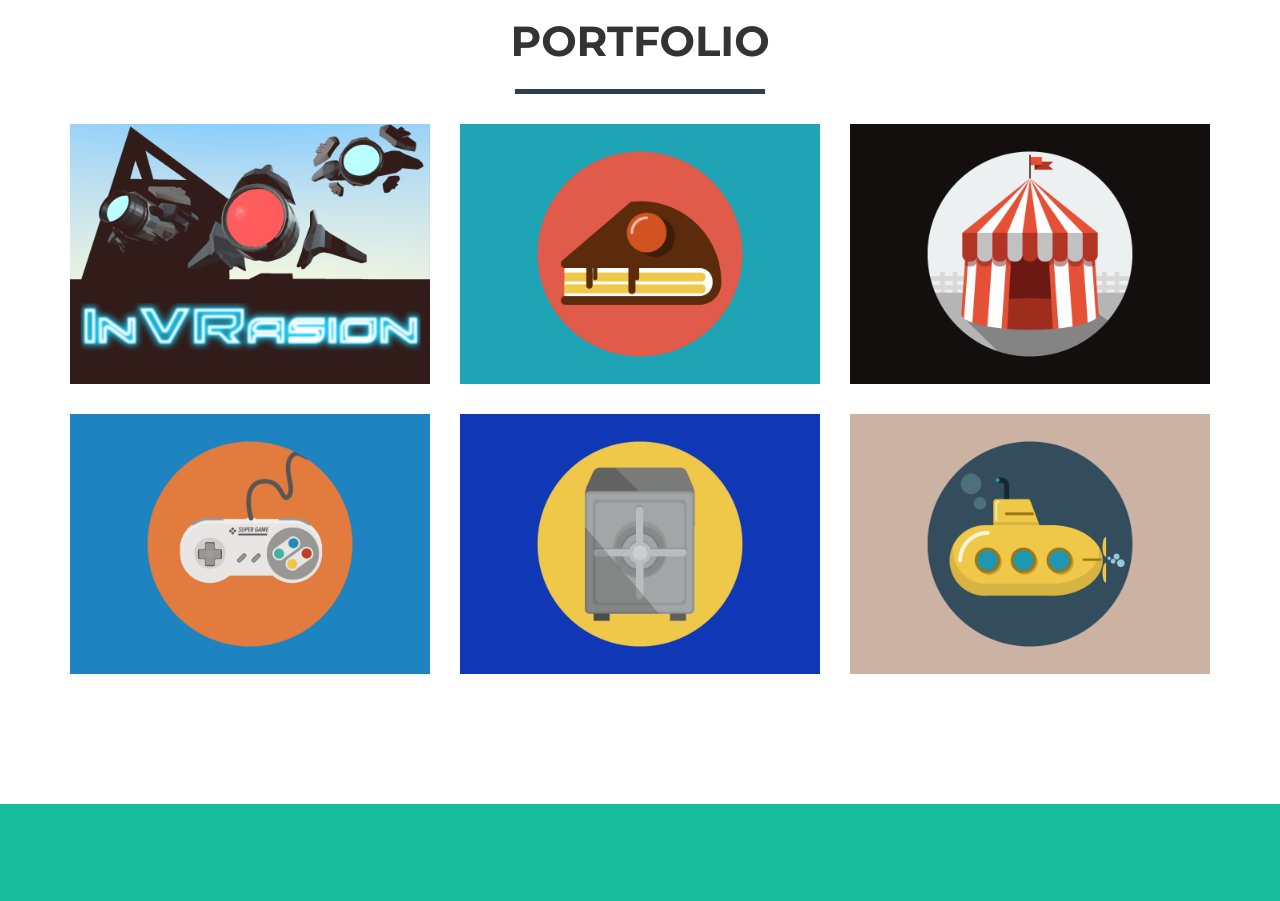
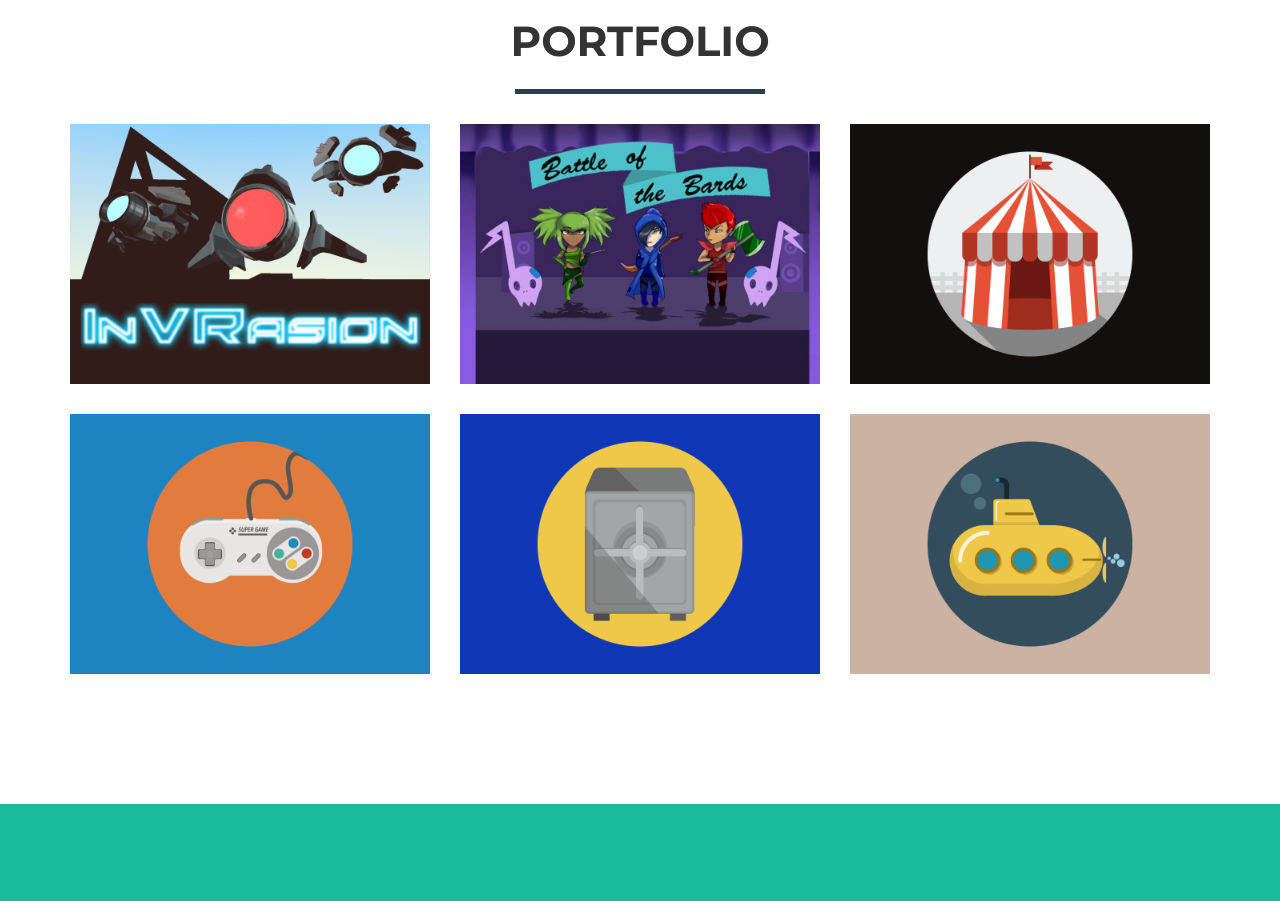
Before and after one commit to ctrotsky/ctrotsky.github.io, a website: page index.html in a window 1280 px wide. Shown: the part 900-1801 px from the top of the page. Drawn offline with nearby package versions, Linux system fonts and the light colour scheme.

Commit message:
Battle Of The Bards image

```diff
--- a/index.html
+++ b/index.html
@@ -110,7 +110,7 @@
                                 <i class="fa fa-search-plus fa-3x"></i>
                             </div>
                         </div>
-                        <img src="img/portfolio/cake.png" class="img-responsive" alt="Slice of cake">
+                        <img src="img/portfolio/BattleOfTheBards.jpg" class="img-responsive" alt="Slice of cake">
                     </a>
                 </div>
                 <div class="col-sm-4 portfolio-item">
```
Also changed, not shown: img/portfolio/BattleOfTheBards.jpg (added).
